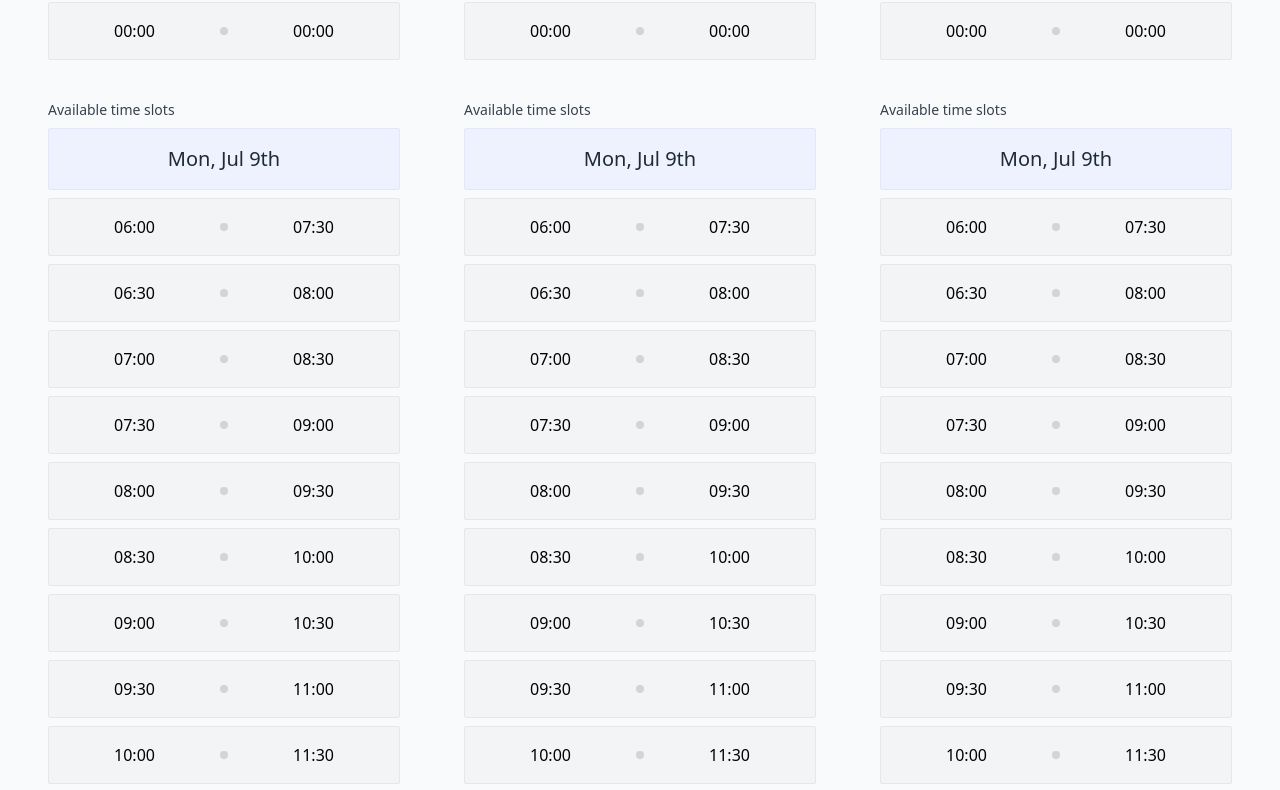
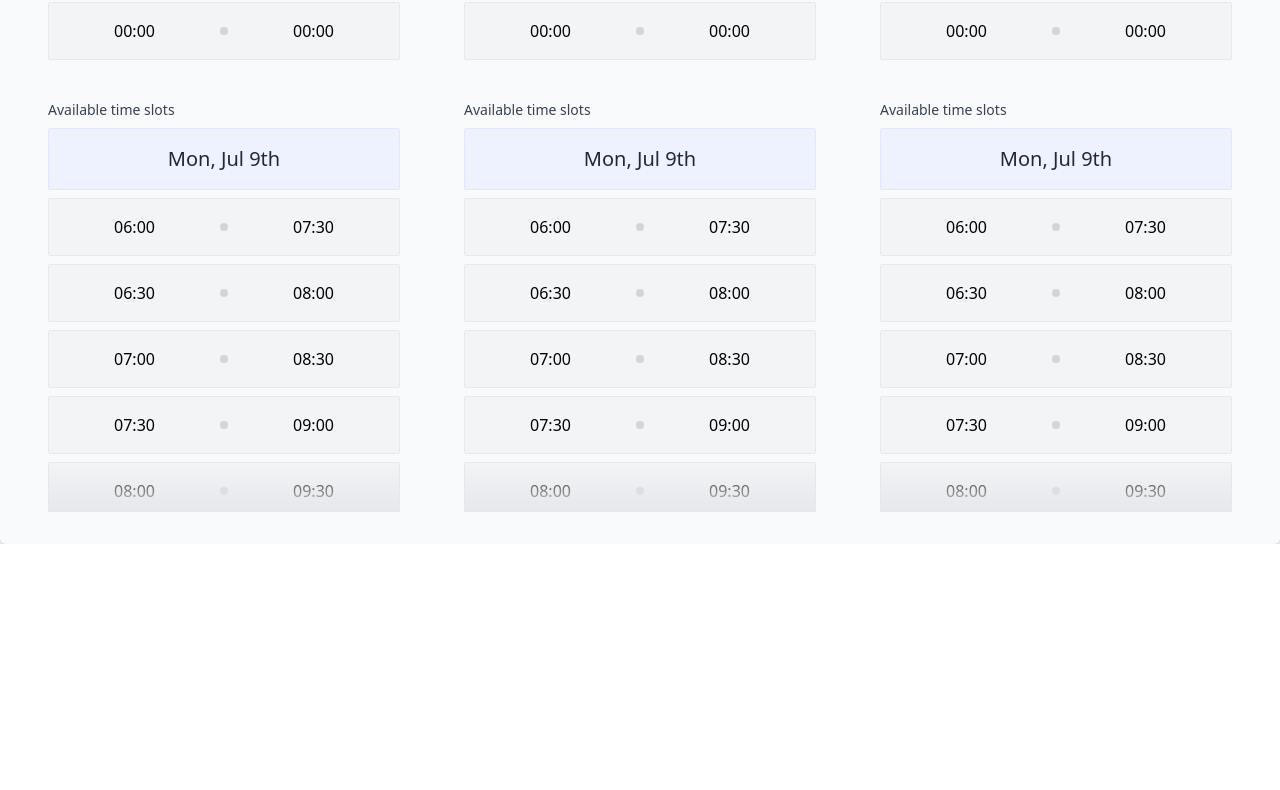
Before and after one commit to rezamajidi/time-reservation, a React (Vite) app: page / in a window 1280 px wide. Shown: the part 352-1142 px from the top of the page. After the commit the page ends 896 px from the top, so only its background shows below. Built offline with nearby package versions, Linux system fonts and the light colour scheme; data requests are answered from the project's data file.

Commit message:
feat: add scroll for time slot lists

```diff
--- a/src/components/CompanyColumn.jsx
+++ b/src/components/CompanyColumn.jsx
@@ -17,7 +17,8 @@ const CompanyColumn = ({ id, name, type, timeSlots }) => {
         <TimeSlot start={"2022-05-05"} end={"2022-06-06"} />
       </div>
       <p className="mt-10 mb-2 text-sm text-gray-700">Available time slots</p>
-      <div>
+      <div className="relative overflow-hiden h-96">
+        <div className="h-full pb-12 overflow-y-auto">
           {Object.keys(groupTimesByEndDate(timeSlots)).map((key, index) => (
             <div className="mb-1" key={index}>
               <p className="p-4 mb-2 text-xl text-center text-gray-800 border border-indigo-100 rounded-sm bg-indigo-50">
@@ -32,6 +33,8 @@ const CompanyColumn = ({ id, name, type, timeSlots }) => {
               </ul>
             </div>
           ))}
+          <div className="absolute bottom-0 left-0 right-0 h-12 bg-gradient-to-t from-gray-200"></div>
+        </div>
       </div>
     </div>
   );
```
Lines whose indentation alone changed are shown as unchanged.
